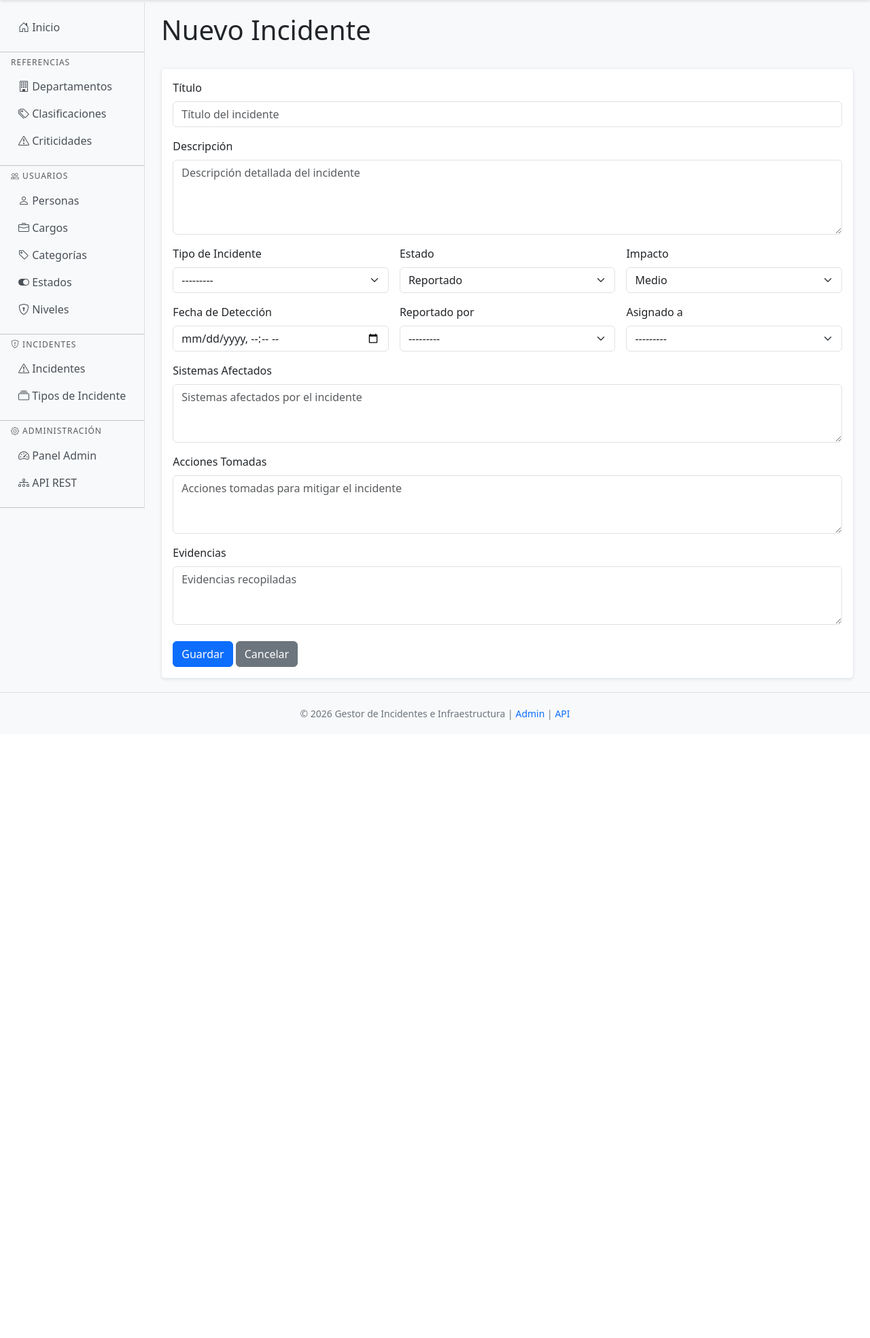
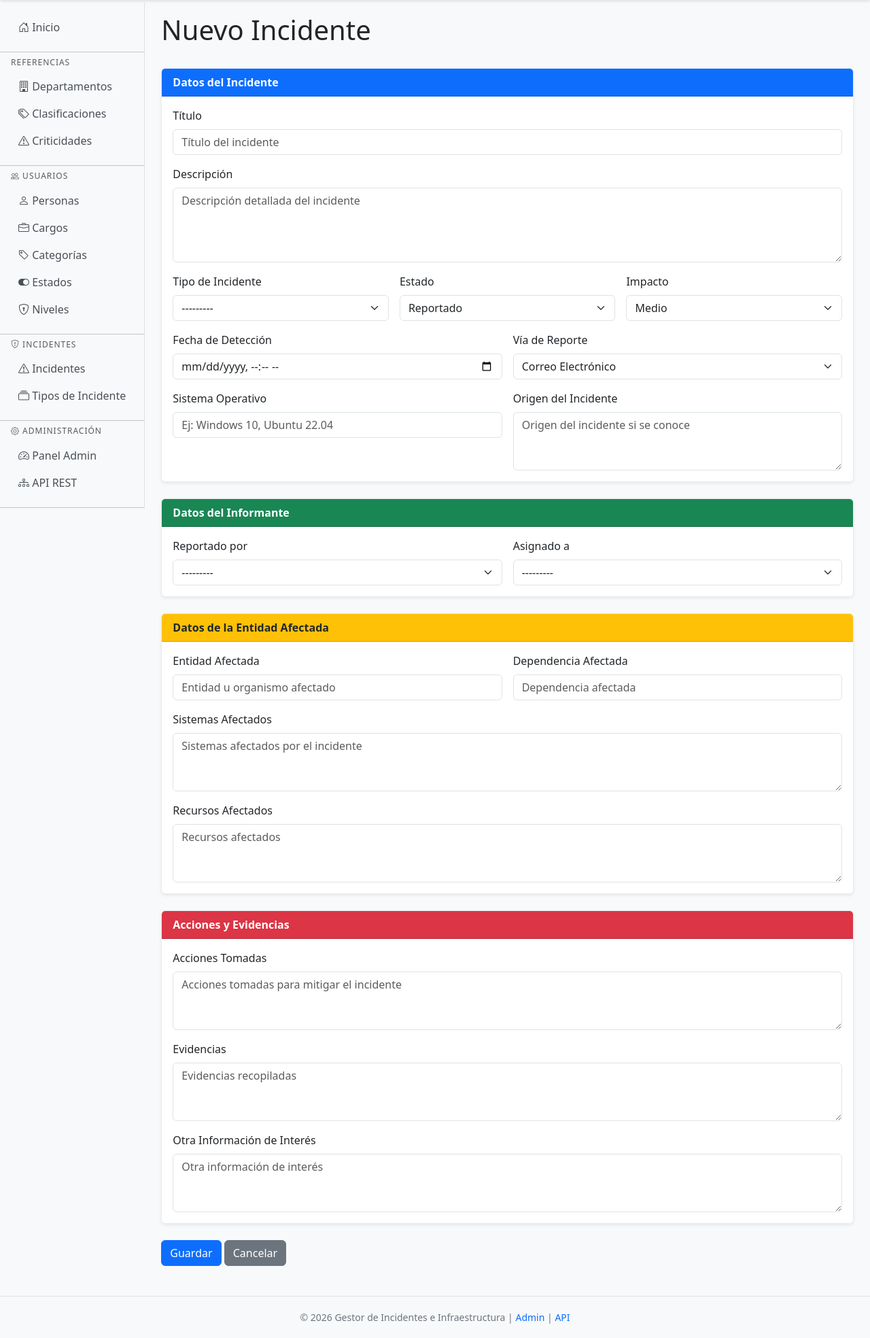
Before and after one commit to MauroMarcel/incident_manager_project, a Django app: page /incidentes/crear/ in a window 1280 px wide. Shown: the part 52-2020 px from the top of the page at 68% size. Before the commit the page ends 1111 px from the top, so only its background shows below. Run offline with Django 5.2, Linux system fonts and the light colour scheme; the visitor is signed in with stand-in values (Sample User, id 1); data that the repository does not hold is empty.

Commit message:
Actualiza modelo de incidente con campos del formulario oficial

```diff
--- a/incidents/forms.py
+++ b/incidents/forms.py
@@ -32,9 +32,12 @@ class IncidenteForm(forms.ModelForm):
         model = Incidente
         fields = [
             'titulo', 'descripcion', 'tipo_incidente',
-            'estado', 'impacto', 'fecha_deteccion',
-            'reportado_por', 'asignado_a',
-            'sistemas_afectados', 'acciones_tomadas', 'evidencias'
+            'estado', 'impacto', 'via_reporte',
+            'fecha_deteccion', 'reportado_por', 'asignado_a',
+            'entidad_afectada', 'dependencia_afectada',
+            'origen_incidente', 'sistema_operativo',
+            'sistemas_afectados', 'recursos_afectados',
+            'acciones_tomadas', 'evidencias', 'otra_informacion'
         ]
         widgets = {
             'titulo': forms.TextInput(attrs={
@@ -55,6 +58,9 @@ class IncidenteForm(forms.ModelForm):
             'impacto': forms.Select(attrs={
                 'class': 'form-select'
             }),
+            'via_reporte': forms.Select(attrs={
+                'class': 'form-select'
+            }),
             'fecha_deteccion': forms.DateTimeInput(attrs={
                 'class': 'form-control',
                 'type': 'datetime-local'
@@ -65,10 +71,32 @@ class IncidenteForm(forms.ModelForm):
             'asignado_a': forms.Select(attrs={
                 'class': 'form-select'
             }),
+            'entidad_afectada': forms.TextInput(attrs={
+                'class': 'form-control',
+                'placeholder': 'Entidad u organismo afectado'
+            }),
+            'dependencia_afectada': forms.TextInput(attrs={
+                'class': 'form-control',
+                'placeholder': 'Dependencia afectada'
+            }),
+            'origen_incidente': forms.Textarea(attrs={
+                'class': 'form-control',
+                'rows': 3,
+                'placeholder': 'Origen del incidente si se conoce'
+            }),
+            'sistema_operativo': forms.TextInput(attrs={
+                'class': 'form-control',
+                'placeholder': 'Ej: Windows 10, Ubuntu 22.04'
+            }),
             'sistemas_afectados': forms.Textarea(attrs={
                 'class': 'form-control',
                 'rows': 3,
                 'placeholder': 'Sistemas afectados por el incidente'
+            }),
+            'recursos_afectados': forms.Textarea(attrs={
+                'class': 'form-control',
+                'rows': 3,
+                'placeholder': 'Recursos afectados'
             }),
             'acciones_tomadas': forms.Textarea(attrs={
                 'class': 'form-control',
@@ -80,4 +108,9 @@ class IncidenteForm(forms.ModelForm):
                 'rows': 3,
                 'placeholder': 'Evidencias recopiladas'
             }),
+            'otra_informacion': forms.Textarea(attrs={
+                'class': 'form-control',
+                'rows': 3,
+                'placeholder': 'Otra información de interés'
+            }),
         }
--- a/incidents/models.py
+++ b/incidents/models.py
@@ -22,6 +22,102 @@ class Tipo_Incidente(Modelo_Nomenclador):
 # ============================================================
 
 class Incidente(ModeloBase):
+
+    ESTADOS = (
+        ('REP', 'Reportado'),
+        ('ASI', 'Asignado'),
+        ('INV', 'En Investigación'),
+        ('CON', 'Contenido'),
+        ('ERD', 'Eradicado'),
+        ('RCV', 'Recuperación'),
+        ('RES', 'Resuelto'),
+        ('CER', 'Cerrado'),
+        ('RCH', 'Rechazado'),
+    )
+
+    IMPACTO = (
+        ('B', 'Bajo'),
+        ('M', 'Medio'),
+        ('A', 'Alto'),
+        ('X', 'Extremo'),
+    )
+
+    VIA_REPORTE = (
+        ('TEL', 'Teléfono'),
+        ('EMA', 'Correo Electrónico'),
+        ('PRE', 'Presencial'),
+        ('SIS', 'Sistema Automatizado'),
+        ('OTR', 'Otro'),
+    )
+
+    # Identificación
+    codigo = models.CharField(max_length=20, unique=True, editable=False)
+    titulo = models.CharField(max_length=200)
+    descripcion = models.TextField()
+
+    # Clasificación
+    tipo_incidente = models.ForeignKey(
+        Tipo_Incidente,
+        on_delete=models.SET_NULL,
+        null=True
+    )
+    estado = models.CharField(max_length=3, choices=ESTADOS, default='REP')
+    impacto = models.CharField(max_length=1, choices=IMPACTO, default='M')
+
+    # Fechas
+    fecha_deteccion = models.DateTimeField()
+    fecha_reporte = models.DateTimeField(auto_now_add=True)
+    fecha_cierre = models.DateTimeField(null=True, blank=True)
+
+    # Datos del informante
+    via_reporte = models.CharField(
+        max_length=3, choices=VIA_REPORTE, default='EMA'
+    )
+
+    # Personas involucradas
+    reportado_por = models.ForeignKey(
+        Persona,
+        on_delete=models.SET_NULL,
+        null=True,
+        related_name='incidentes_reportados'
+    )
+    asignado_a = models.ForeignKey(
+        Persona,
+        on_delete=models.SET_NULL,
+        null=True,
+        blank=True,
+        related_name='incidentes_asignados'
+    )
+
+    # Datos de la entidad afectada
+    entidad_afectada = models.CharField(max_length=200, blank=True)
+    dependencia_afectada = models.CharField(max_length=200, blank=True)
+
+    # Detalles técnicos
+    origen_incidente = models.TextField(blank=True)
+    sistema_operativo = models.CharField(max_length=100, blank=True)
+    sistemas_afectados = models.TextField(blank=True)
+    recursos_afectados = models.TextField(blank=True)
+    acciones_tomadas = models.TextField(blank=True)
+    evidencias = models.TextField(blank=True)
+    otra_informacion = models.TextField(blank=True)
+
+    class Meta:
+        verbose_name = "Incidente"
+        verbose_name_plural = "Incidentes"
+        ordering = ['-fecha_reporte']
+
+    def save(self, *args, **kwargs):
+        if not self.codigo:
+            year = datetime.datetime.now().year
+            ultimo = Incidente.objects.filter(
+                codigo__startswith=f'INC-{year}-'
+            ).count()
+            self.codigo = f'INC-{year}-{str(ultimo + 1).zfill(3)}'
+        super().save(*args, **kwargs)
+
+    def __str__(self):
+        return f"{self.codigo} - {self.titulo}"
 
     ESTADOS = (
         ('REP', 'Reportado'),
--- a/templates/incidents/incidente_form.html
+++ b/templates/incidents/incidente_form.html
@@ -9,10 +9,15 @@
     </div>
 </div>
 
-<div class="card">
-    <div class="card-body">
-        <form method="post">
-            {% csrf_token %}
+<form method="post">
+    {% csrf_token %}
+
+    <!-- DATOS DEL INCIDENTE -->
+    <div class="card mb-4">
+        <div class="card-header bg-primary text-white">
+            <strong>Datos del Incidente</strong>
+        </div>
+        <div class="card-body">
             <div class="row g-3">
                 <div class="col-md-12">
                     <label class="form-label">Título</label>
@@ -34,22 +39,79 @@
                     <label class="form-label">Impacto</label>
                     {{ form.impacto }}
                 </div>
-                <div class="col-md-4">
+                <div class="col-md-6">
                     <label class="form-label">Fecha de Detección</label>
                     {{ form.fecha_deteccion }}
                 </div>
-                <div class="col-md-4">
+                <div class="col-md-6">
+                    <label class="form-label">Vía de Reporte</label>
+                    {{ form.via_reporte }}
+                </div>
+                <div class="col-md-6">
+                    <label class="form-label">Sistema Operativo</label>
+                    {{ form.sistema_operativo }}
+                </div>
+                <div class="col-md-6">
+                    <label class="form-label">Origen del Incidente</label>
+                    {{ form.origen_incidente }}
+                </div>
+            </div>
+        </div>
+    </div>
+
+    <!-- DATOS DEL INFORMANTE -->
+    <div class="card mb-4">
+        <div class="card-header bg-success text-white">
+            <strong>Datos del Informante</strong>
+        </div>
+        <div class="card-body">
+            <div class="row g-3">
+                <div class="col-md-6">
                     <label class="form-label">Reportado por</label>
                     {{ form.reportado_por }}
                 </div>
-                <div class="col-md-4">
+                <div class="col-md-6">
                     <label class="form-label">Asignado a</label>
                     {{ form.asignado_a }}
+                </div>
+            </div>
+        </div>
+    </div>
+
+    <!-- DATOS DE LA ENTIDAD AFECTADA -->
+    <div class="card mb-4">
+        <div class="card-header bg-warning text-dark">
+            <strong>Datos de la Entidad Afectada</strong>
+        </div>
+        <div class="card-body">
+            <div class="row g-3">
+                <div class="col-md-6">
+                    <label class="form-label">Entidad Afectada</label>
+                    {{ form.entidad_afectada }}
+                </div>
+                <div class="col-md-6">
+                    <label class="form-label">Dependencia Afectada</label>
+                    {{ form.dependencia_afectada }}
                 </div>
                 <div class="col-md-12">
                     <label class="form-label">Sistemas Afectados</label>
                     {{ form.sistemas_afectados }}
                 </div>
+                <div class="col-md-12">
+                    <label class="form-label">Recursos Afectados</label>
+                    {{ form.recursos_afectados }}
+                </div>
+            </div>
+        </div>
+    </div>
+
+    <!-- ACCIONES Y EVIDENCIAS -->
+    <div class="card mb-4">
+        <div class="card-header bg-danger text-white">
+            <strong>Acciones y Evidencias</strong>
+        </div>
+        <div class="card-body">
+            <div class="row g-3">
                 <div class="col-md-12">
                     <label class="form-label">Acciones Tomadas</label>
                     {{ form.acciones_tomadas }}
@@ -58,12 +120,18 @@
                     <label class="form-label">Evidencias</label>
                     {{ form.evidencias }}
                 </div>
+                <div class="col-md-12">
+                    <label class="form-label">Otra Información de Interés</label>
+                    {{ form.otra_informacion }}
+                </div>
             </div>
-            <div class="mt-4">
-                <button type="submit" class="btn btn-primary">Guardar</button>
-                <a href="{% url 'incidente-list' %}" class="btn btn-secondary">Cancelar</a>
-            </div>
-        </form>
+        </div>
     </div>
-</div>
+
+    <div class="mb-4">
+        <button type="submit" class="btn btn-primary">Guardar</button>
+        <a href="{% url 'incidente-list' %}" class="btn btn-secondary">Cancelar</a>
+    </div>
+
+</form>
 {% endblock %}
```
Also changed, not shown: incidents/migrations/0002_incidente_dependencia_afectada_and_more.py (added).
